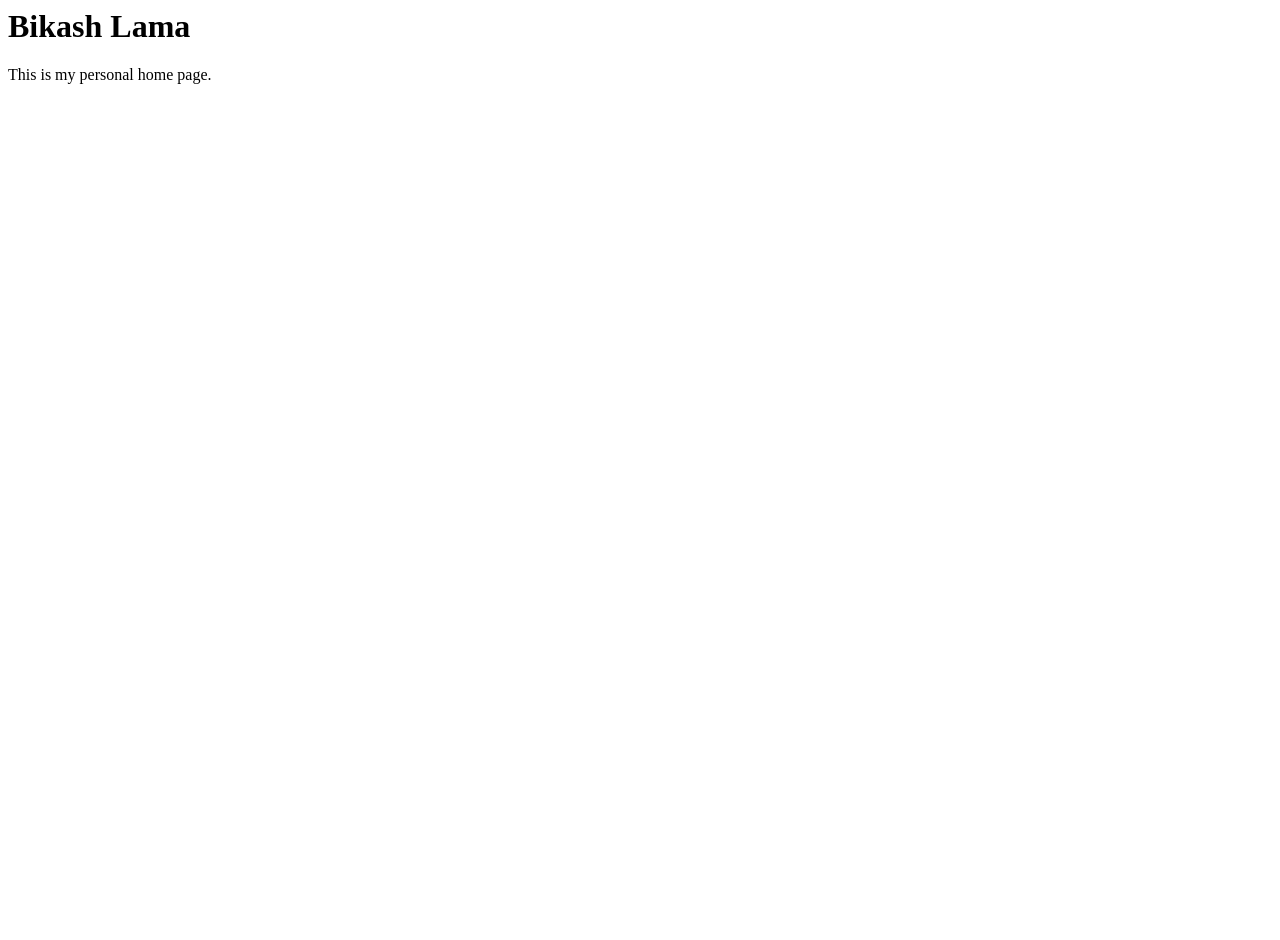
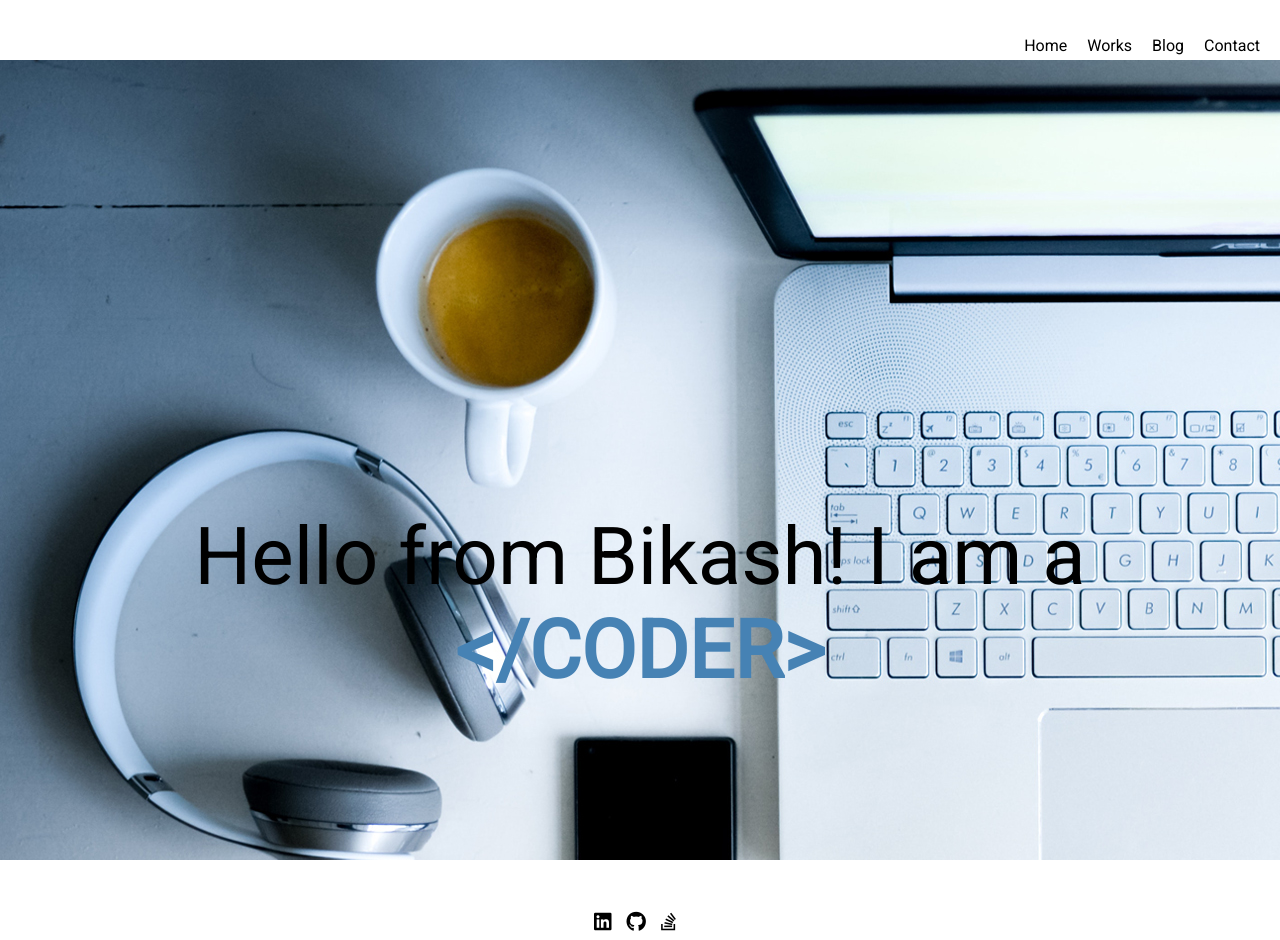
Before and after one commit to bikashlama/bikash.github.io, a plain HTML site: page index.html in a window 1280 px wide. Before the commit the page ends 800 px from the top, so only its background shows below. Drawn offline with Linux system fonts and the light colour scheme.

Commit message:
added background image

```diff
--- a/index.html
+++ b/index.html
@@ -1,9 +1,40 @@
 <html>
-<head>
-<title>Bikash Lama</title>
-</head>
-<body>
-    <h1>Bikash Lama</h1>
-    <p>This is my personal home page.</p>
-</body>
+    <head>
+        <link href="https://fonts.googleapis.com/css2?family=Roboto&display=swap" rel="stylesheet">
+        <link rel="stylesheet" type="text/css" href="layout.css" />
+        <script src="https://kit.fontawesome.com/24ae38cf6e.js" crossorigin="anonymous"></script>
+        <title>Bikash Lama</title>
+    </head>
+    <body>
+        <div id="header">
+            <div id="menu">
+                <ul>
+                    <li><a href="#">Home</a></li>
+                    <li><a href="#">Works</a></li>
+                    <li><a href="#">Blog</a></li>
+                    <li><a href="#">Contact</a></li>
+                </ul>
+            </div>
+        </div>
+
+        <div id="main_container">
+            <div id="introduction">
+                <div id="hello">
+                    Hello from Bikash! I am a
+                    <span style="font-weight: bold; color:steelblue">&lt;&#47;CODER&gt;</span>
+                </div>
+            </div>
+            <div id="social_links">
+                <a href="https://www.linkedin.com/in/bikash-lama/" target="_blank">
+                    <i class="fab fa-linkedin"></i>
+                </a>
+                <a href="https://github.com/bikashlama" target="_blank">
+                    <i class="fab fa-github"></i>
+                </a>
+                <a href="https://stackoverflow.com/users/2398686/bikash-lama" target="_blank">
+                    <i class="fab fa-stack-overflow"></i>
+                </a>
+            </div>
+        </div>
+    </body>
 </html>
--- /dev/null
+++ b/layout.css
@@ -0,0 +1,53 @@
+body {
+    font-family: 'Roboto', sans-serif;
+    padding: 0px;
+    margin: 0px;
+}
+
+#header {
+    height: 60px;
+}
+
+#menu {
+    float: right;
+}
+
+#menu ul {
+    list-style-type: none;
+}
+
+#menu ul li {
+    float: left;
+    margin-right: 20px;
+    line-height: 60px;
+}
+
+#menu ul li a {
+    color: #000000;
+    text-decoration: none;
+}
+
+#introduction {
+    background-image: url('./images/introduction-background.jpg');
+    height: 800px;
+    margin-bottom: 50px;
+}
+
+#hello {
+    padding-top: 450px;
+    text-align: center;
+    color: #000000;
+    font-size: 80px;
+}
+
+#social_links {
+    height: 30px;
+    text-align: center;
+    font-size: 20px;
+}
+
+#social_links a{
+    color: #000000;
+    text-decoration: none;
+    margin-right: 10px;
+}
```
Also changed, not shown: images/introduction-background.jpg (added).
